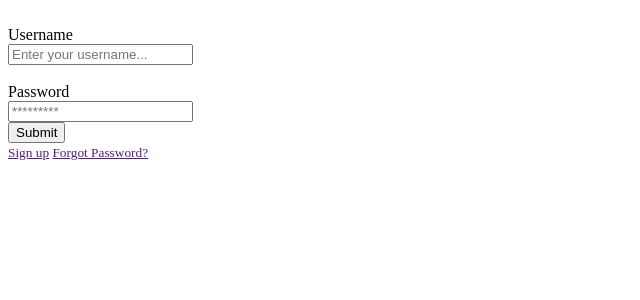
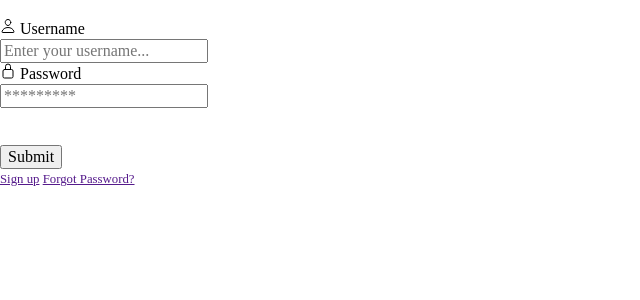
Before and after one commit to Juwonthefirst/File-upload, a Flask app: template templates/mock.html in a window 1280 px wide. Shown: the top 300 px of the page, without its empty margins (0-640 px from the left). Run offline with Flask 3, Linux system fonts and the light colour scheme; the template is opened without the code that fills it, so the values that code supplies are empty; parts of the project's set-up code (start-up, migrations or seed data) failed here and were passed over; some libraries are stand-ins or nearby versions.

Commit message:
update mock.html

```diff
--- a/templates/mock.html
+++ b/templates/mock.html
@@ -4,6 +4,10 @@
 <head>
     <meta charset="UTF-8">
     <meta name="viewport" content="width=device-width, initial-scale=1">
+    <script type="module" src="https://unpkg.com/ionicons@5.5.2/dist/ionicons/ionicons.esm.js"></script>
+    <script nomodule src="https://unpkg.com/ionicons@5.5.2/dist/ionicons/ionicons.js"></script><link rel="stylesheet" href="https://cdnjs.cloudflare.com/ajax/libs/normalize/5.0.0/normalize.min.css">
+    <link rel='stylesheet' href='https://fonts.googleapis.com/css2?family=Poppins:ital,wght@0,100;0,200;0,300;0,400;0,500;0,600;0,700;0,800;0,900;1,100;1,200;1,300;1,400;1,500;1,600;1,700;1,800;1,900&amp;display=swap'>
+
     <title></title>
 </head>
 
@@ -11,21 +15,28 @@
     <div class="logo">
         <img src="" alt="" />
     </div>
-    <form action="{{request.path }}" method="post">
+    <form action="{{ request.path }}" method="post">
+        <div class="user field">
+            <ion-icon name="person-outline"></ion-icon>
             <label for="Username">Username</label>
             <br>
             <input type="text" name="username" id="Username" placeholder="Enter your username..."/>
-        <br><br>
+        </div>
+        <div class="pass field">
+            <ion-icon name="lock-closed-outline"></ion-icon>
             <label for="Password">Password</label>
             <br />
             <input type="password" name="password" id="Password" placeholder="*********"/>
-        <br />
+        </div>
+        <br><br>
+        <div>
             <input type="submit" />
+        </div>
     </form>
-    <small>
+    <small class="Signup">
         <a href="">Sign up</a>
     </small>
-    <small>
+    <small class="forgot">
         <a href="">Forgot Password?</a>
     </small>
 </body>
```
Lines whose indentation alone changed are shown as unchanged.
